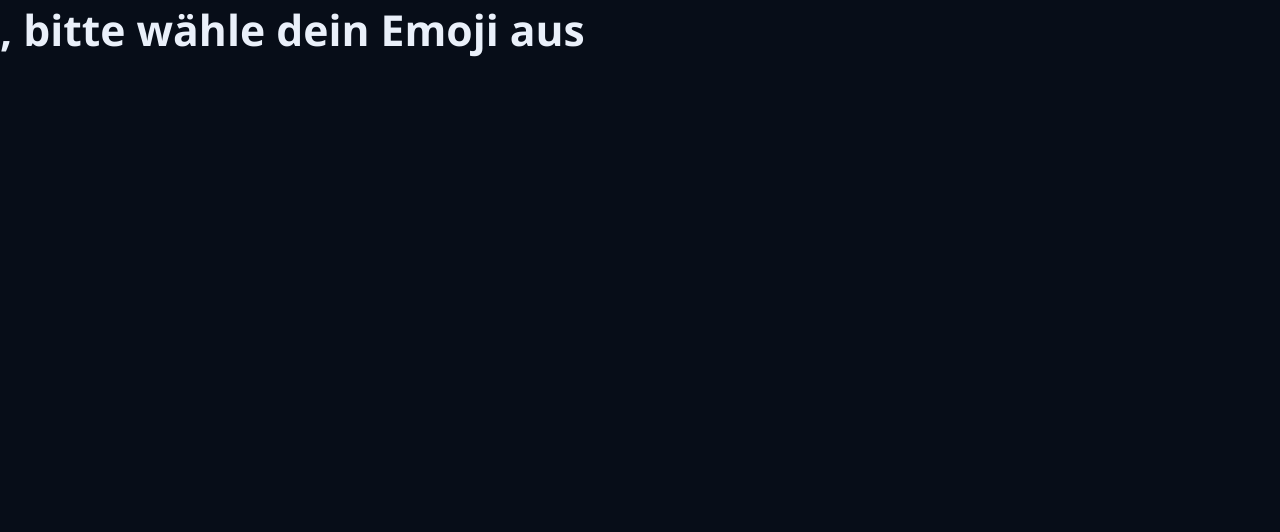
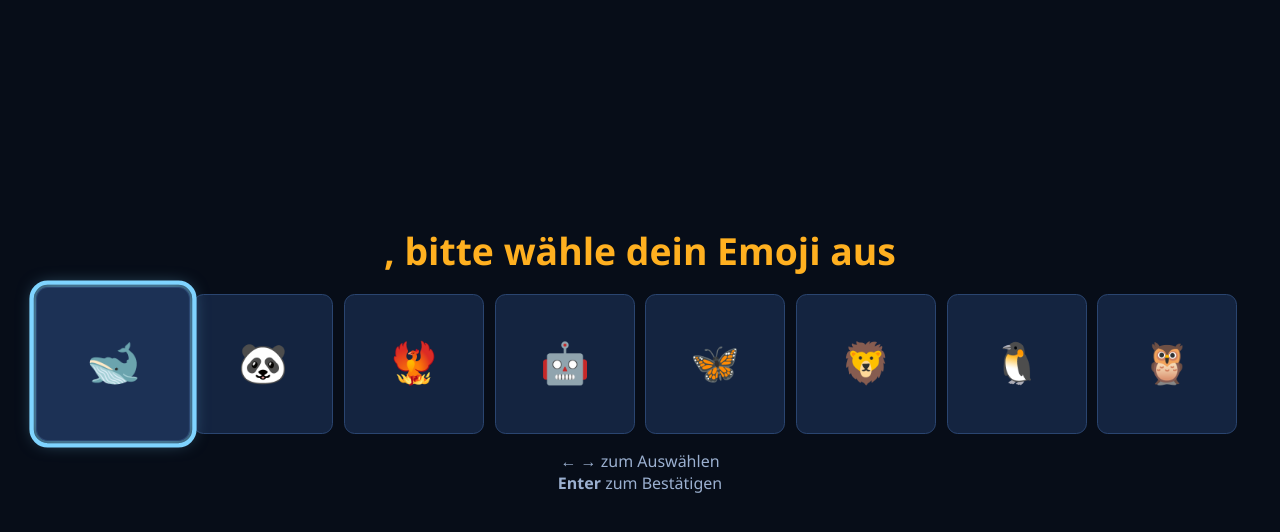
Before and after one commit to htl3r-2142/htl-airport, a Vue app: page /#/emoji in a window 1280 px wide. Shown: the top 532 px of the page. Built offline with nearby package versions, Linux system fonts and the light colour scheme.

Commit message:
Emojiseite, Styling

```diff
--- a/src/data/emojis.json
+++ b/src/data/emojis.json
@@ -1,7 +1,5 @@
 {
   "emojis": [
-    "🦊", "🐼", "🐸", "🦄", "🐙", "🦁", "🐧", "🦉",
-    "🐝", "🦋", "🐢", "🐬", "🚀", "🎸", "⚽", "🎮",
-    "🍕", "🌮", "🍩", "🎧", "🎨", "🛹", "🏔️", "🌈"
+    "🐋", "🐼", "🐦‍🔥", "🤖", "🦋", "🦁", "🐧", "🦉"
   ]
 }
--- a/src/views/EmojiView.vue
+++ b/src/views/EmojiView.vue
@@ -1,8 +1,95 @@
 <script setup>
+import { ref } from "vue";
+import { useTastatur } from "@/composables/useTastatur.js";
 import { reise } from "@/stores/reise.js";
+import emojiDaten from "@/data/emojis.json";
+
+const emojis = emojiDaten.emojis;
+const index = ref(0);
+
+function auswaehl(newIndex) {
+  index.value = newIndex;
+  reise.emoji = emojis[newIndex];
+}
+auswaehl(0);
+
+function weiter() {
+  let neu = index.value + 1;
+  if (neu >= emojis.length) {
+    neu = 0;
+  }
+  auswaehl(neu);
+}
+
+function zurueck() {
+  let neu = index.value - 1;
+  if (neu < 0) {
+    neu = emojis.length - 1;
+  }
+  auswaehl(neu);
+}
+
+useTastatur((aktion) => {
+  if (aktion === "LINKS") zurueck();
+  if (aktion === "RECHTS") weiter();
+});
 </script>
 <template>
+      <section class="screen emoji-seite">
     <h1>{{ reise.name }}, bitte wähle dein Emoji aus</h1>
+
+    <div class="emoji-raster">
+      <button
+        v-for="(emojiZeichen, i) in emojis"
+        :key="i"
+        class="emoji-feld emoji"
+        :class="{ 'is-fokus': i === index }"
+        @click="auswaehl(i)"
+      >
+        {{ emojiZeichen }}
+      </button>
+    </div>
+
+    <p class="hinweis">← → zum Auswählen <br> <strong>Enter</strong> zum Bestätigen</p>
+  </section>
 </template>
 <style>
+.emoji-seite {
+  align-items: center;
+  text-align: center;
+  justify-content: center;
+}
+
+h1 {
+  font-size: var(--fs-h2);
+  color: var(--c-accent);
+}
+
+.emoji-raster {
+  display: grid;
+  grid-template-columns: repeat(8, minmax(0, 1fr));
+  gap: var(--sp-2);
+  width: 100%;
+}
+
+.emoji-feld {
+  aspect-ratio: 1;
+  border: 0.2rem solid var(--c-border);
+  border-radius: var(--radius);
+  background-color: var(--c-surface);
+  font-size: 6rem;
+  cursor: pointer;
+  transition: transform 0.15s;
+}
+
+/*Auswahlemoji wird größeR*/
+.emoji-feld.is-fokus {
+  transform: scale(1.1);
+  background-color: var(--c-surface-hell);
+}
+
+.hinweis {
+  font-size: var(--fs-klein);
+  color: var(--c-text-leise);
+}
 </style>
```
